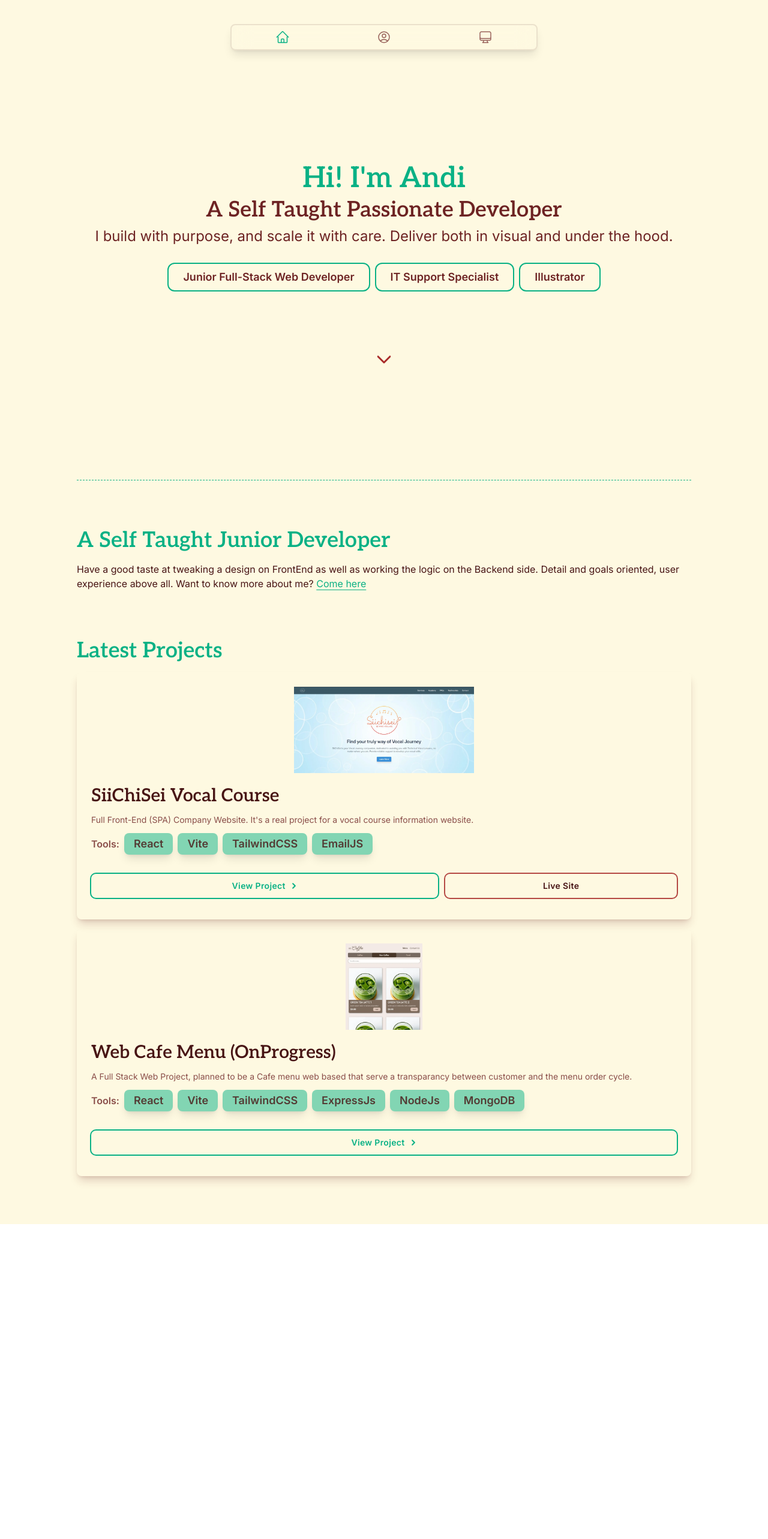
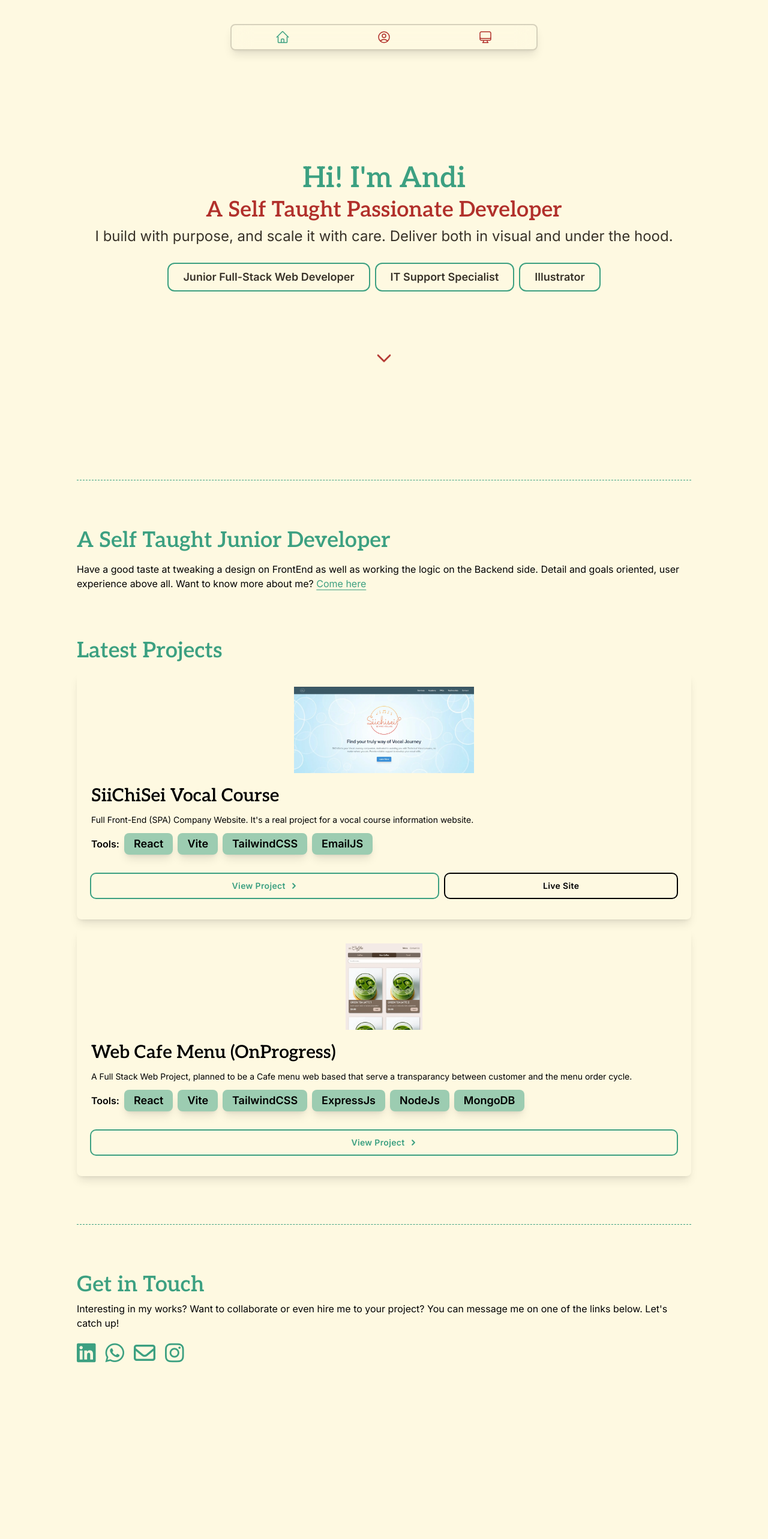
Before and after one commit to andi-ramadhan/andiramadhan.github.io, a React (Vite) app: page / in a window 1280 px wide. Shown: the top 2566 px of the page at 60% size. Before the commit the page ends 2041 px from the top, so only its background shows below. Built offline with nearby package versions, Linux system fonts and the light colour scheme.

Commit message:
Change color preference, halfway

```diff
--- a/index.html
+++ b/index.html
@@ -3,6 +3,7 @@
   <head>
     <meta charset="UTF-8" />
     <link rel="icon" type="image/svg+xml" href="/vite.svg" />
+    <link rel="stylesheet" href="https://cdnjs.cloudflare.com/ajax/libs/font-awesome/6.5.0/css/all.min.css" />
     <meta name="viewport" content="width=device-width, initial-scale=1.0" />
     <title>Andi Ramadhan</title>
   </head>
--- a/src/App.css
+++ b/src/App.css
@@ -4,10 +4,9 @@
 @theme {
   --color-my-white: rgb(254, 249, 225);
   --color-my-whitesmoke: rgb(229, 208, 172);
-  --color-my-maroon-blood: rgb(163, 29, 29);
-  --color-my-maroon-dark: rgb(71, 20, 20);
-  --color-my-maroon: rgb(109, 35, 35);
-  --color-my-cyan: rgb(9, 177, 133);
+  --color-my-cyan: #3CA081;
+  --color-my-red: #B1302B;
+  --color-my-black: #383228;
   --font-inter: "Inter", sans-serif;
   --font-aleo: "Aleo", serif;
 }
@@ -22,5 +21,5 @@
 }
 
 .color-switcher {
-  color: rgb(71, 20, 20);
+  color: #e5d0ac;
 }
--- a/src/components/Header.jsx
+++ b/src/components/Header.jsx
@@ -16,7 +16,7 @@ const Header = ({ activeSection, onSectionChange }) => {
       {/* Desktop Nav */}
       <nav
         className={`
-          fixed top-5 flex justify-around items-center mx-auto w-[50%] md:w-[40%] border-my-maroon-dark/10 border-2 md:top-10 py-2
+          fixed top-5 flex justify-around items-center mx-auto w-[50%] md:w-[40%] border-my-black/20 border-2 md:top-10 py-2
           rounded-lg shadow-lg backdrop-blur-lg
         `}
       >
@@ -25,7 +25,7 @@ const Header = ({ activeSection, onSectionChange }) => {
           <NavLink
             key={item.key}
             to={item.to}
-            className={({ isActive }) => isActive ? "text-my-cyan" : " text-my-maroon/70"}
+            className={({ isActive }) => isActive ? "text-my-cyan" : " text-my-red"}
             onClick={() => onSectionChange(item.key)}
           >
             {item.label}
--- a/src/pages/Home/Home.jsx
+++ b/src/pages/Home/Home.jsx
@@ -1,4 +1,5 @@
 import AboutBrief from "./components/AboutBrief";
+import ContactBrief from "./components/ContactBrief";
 import Dashboard from "./components/Dashboard";
 
 const Home = () => {
@@ -6,6 +7,7 @@ const Home = () => {
     <section className="w-full min-h-dvh bg-my-white">
       <Dashboard />
       <AboutBrief />
+      <ContactBrief />
     </section>
   )
 }
--- a/src/pages/Home/components/ContactBrief.jsx
+++ b/src/pages/Home/components/ContactBrief.jsx
@@ -1,7 +1,24 @@
 const ContactBrief = () => {
   return (
-    <section className="w-full min-h-[25dvh] flex justify-center">
-      Get In Touch
+    <section id="about" className="w-full min-h-dvh flex justify-center">
+      <article className="w-[80%] flex flex-col gap-2 py-20 border-t border-dashed border-my-cyan">
+        <h1 className="text-3xl md:text-4xl font-semibold text-my-cyan">Get in Touch</h1>
+        <p className="text-my-maroon">
+          Interesting in my works? Want to collaborate or even
+          hire me to your project? You can message me on one of the links
+          below. Let's catch up!
+        </p>
+        <div className="flex gap-4 text-4xl text-my-cyan mt-3">
+          <i class="fa-brands fa-linkedin"></i>
+          <i className="fa-brands fa-whatsapp"></i>
+          <i class="fa-regular fa-envelope"></i>
+          <i class="fa-brands fa-instagram"></i>
+        </div>
+      </article>
+      <div className="absolute bottom-15 text-center text-sm">
+        <p>Copyright &copy; 2025 Andi Fajar Ramadhan</p>
+        <p>All rights reserved</p>
+      </div>
     </section>
   )
 }
--- a/src/pages/Home/components/Dashboard.jsx
+++ b/src/pages/Home/components/Dashboard.jsx
@@ -9,10 +9,10 @@ const Dashboard = () => {
   }
 
   return (
-    <section id="home" className="flex flex-col justify-center text-gray-800 items-center -translate-y-5 min-h-screen w-full">
+    <section id="home" className="flex flex-col justify-center text-my-black items-center -translate-y-5 min-h-screen w-full">
 
       <div className="flex flex-col justify-center items-center gap-5 w-[80%]">
-        <div className="flex flex-col gap-2">
+        <div className="flex flex-col gap-2 text-my-black">
           <motion.h1
             initial= {{ opacity: 0, scale: 0.95 }}
             animate= {{ opacity: 1, scale: 1 }}
@@ -25,7 +25,7 @@ const Dashboard = () => {
             initial= {{ opacity: 0, scale: 0.95 }}
             animate= {{ opacity: 1, scale: 1 }}
             transition={{ duration: 0.4, delay: 0.5 }}
-            className="md:text-center text-3xl md:text-4xl text-my-maroon font-semibold"
+            className="md:text-center text-3xl md:text-4xl font-semibold text-my-red"
           >
             A Self Taught Passionate Developer
           </motion.h2>
@@ -33,7 +33,7 @@ const Dashboard = () => {
             initial= {{ opacity: 0, scale: 0.95 }}
             animate= {{ opacity: 1, scale: 1 }}
             transition={{ duration: 0.4, delay: 0.6 }}
-            className="text-lg md:text-2xl md:text-center text-my-maroon"
+            className="text-lg md:text-2xl md:text-center"
           >
             I build with purpose, and scale it with care.
             Deliver both in visual and under the hood.
@@ -50,7 +50,7 @@ const Dashboard = () => {
               initial= {{ opacity: 0, y: 20 }}
               animate= {{ opacity: 1, y: 0 }}
               transition={{ duration: 0.3, delay: 0.9}}
-              className="border-my-cyan border-2 text-my-maroon px-6 py-2 rounded-xl"
+              className="border-my-cyan border-2 px-6 py-2 rounded-xl"
             >
               Junior Full-Stack Web Developer
             </motion.span>
@@ -58,7 +58,7 @@ const Dashboard = () => {
               initial= {{ opacity: 0, y: 20 }}
               animate= {{ opacity: 1, y: 0 }}
               transition={{ duration: 0.3, delay: 1}}
-              className="border-my-cyan border-2 text-my-maroon px-6 py-2 rounded-xl"
+              className="border-my-cyan border-2 px-6 py-2 rounded-xl"
             >
               IT Support Specialist
             </motion.span>
@@ -66,7 +66,7 @@ const Dashboard = () => {
               initial= {{ opacity: 0, y: 20 }}
               animate= {{ opacity: 1, y: 0 }}
               transition={{ duration: 0.3, delay: 1.1}}
-              className="border-my-cyan border-2 text-my-maroon px-6 py-2 rounded-xl"
+              className="border-my-cyan border-2 px-6 py-2 rounded-xl"
             >
               Illustrator
             </motion.span>
@@ -80,7 +80,7 @@ const Dashboard = () => {
         className="absolute bottom-[10%] md:bottom-[20%] animate-bounce flex items-center justify-center"
         onClick={() => handleScroll('about')}
       >
-        <svg xmlns="http://www.w3.org/2000/svg" fill="none" viewBox="0 0 24 24" strokeWidth={2} stroke="currentColor" className="size-6 md:size-8 text-my-maroon-blood">
+        <svg xmlns="http://www.w3.org/2000/svg" fill="none" viewBox="0 0 24 24" strokeWidth={2} stroke="currentColor" className="size-6 md:size-8 text-my-red">
           <path strokeLinecap="round" strokeLinejoin="round" d="m19.5 8.25-7.5 7.5-7.5-7.5" />
         </svg>
       </motion.button>
```
